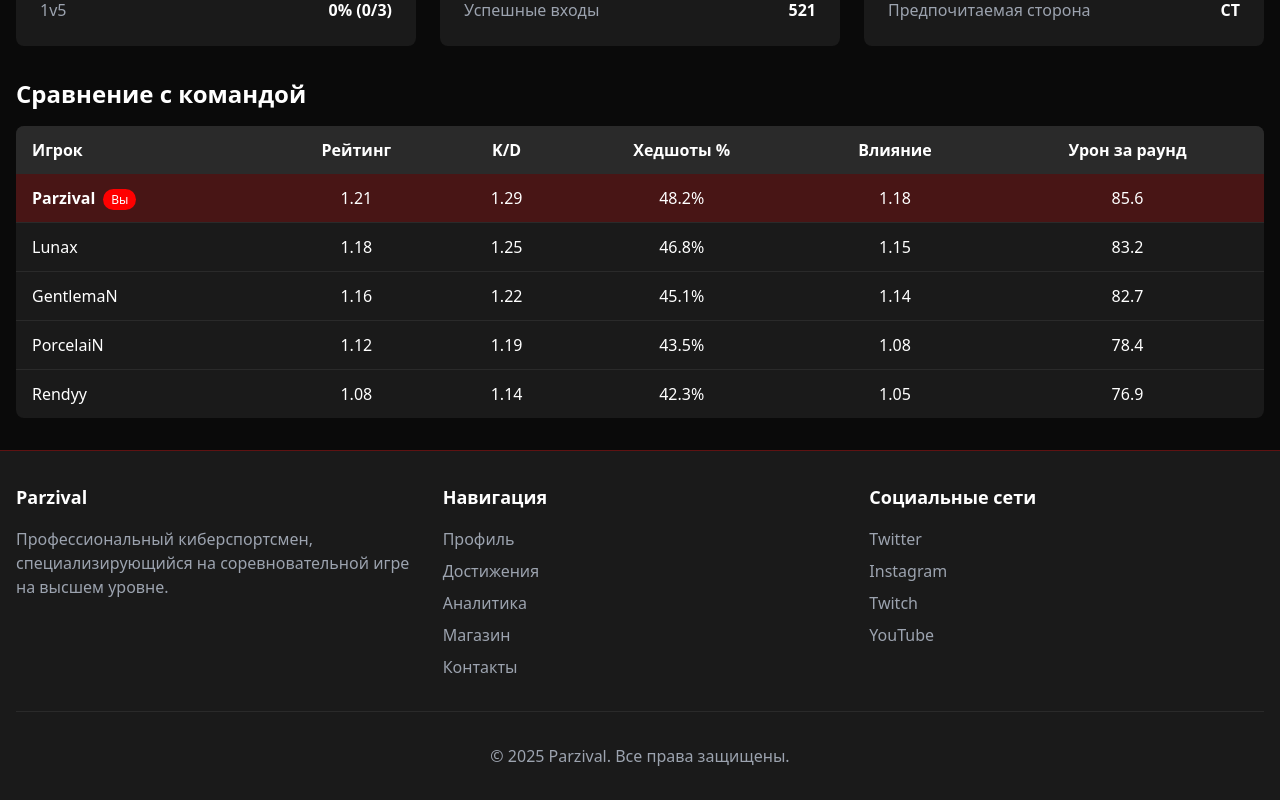
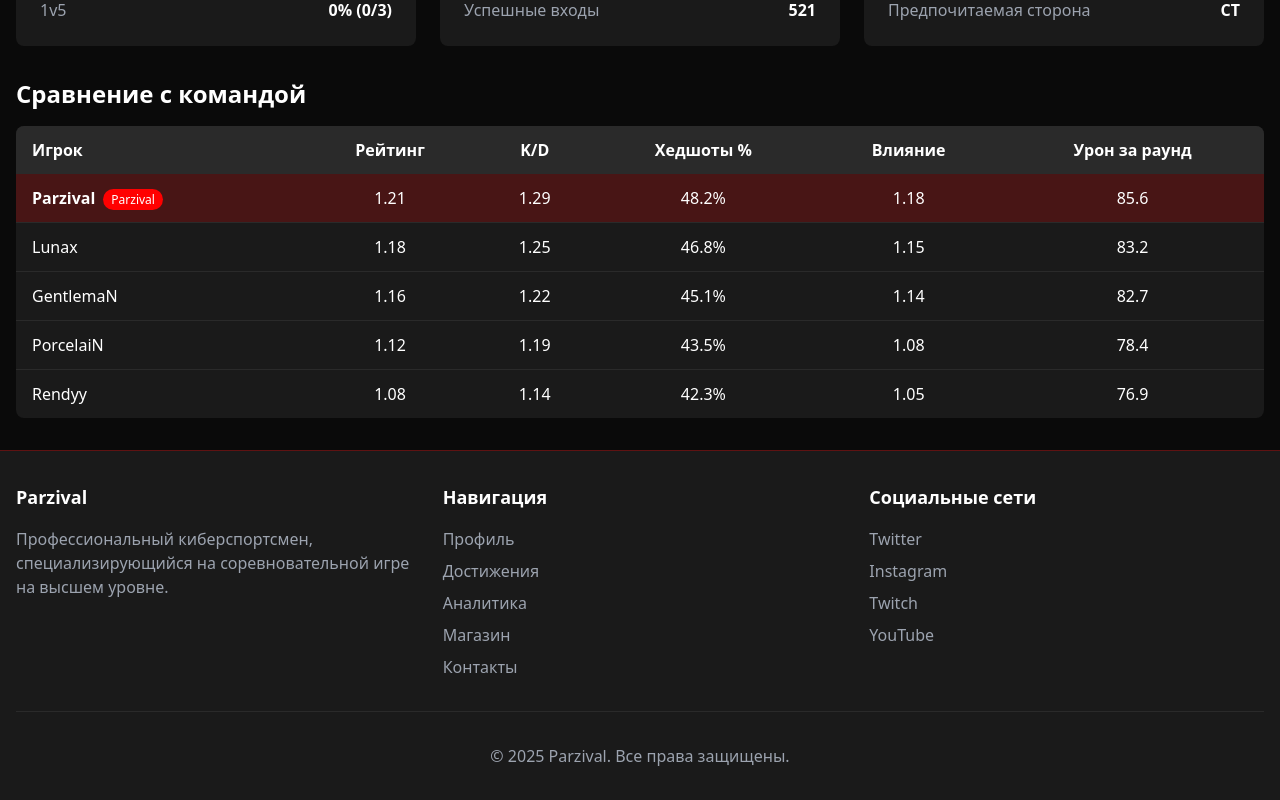
Before and after one commit to worklabfile/parzival, a React (Vite) app: page /analytics in a window 1280 px wide. Shown: the part 1489-2289 px from the top of the page. Built offline with nearby package versions, Linux system fonts and the light colour scheme.

Commit message:
parzival

```diff
--- a/src/pages/Analytics.tsx
+++ b/src/pages/Analytics.tsx
@@ -259,7 +259,7 @@ const Analytics = () => {
                     <tr className="border-b border-esports-gray bg-esports-red bg-opacity-20">
                       <td className="py-3 px-4">
                         <span className="font-bold text-white">Parzival</span>
-                        <span className="ml-2 px-2 py-0.5 bg-esports-red rounded-full text-xs text-white">Вы</span>
+                        <span className="ml-2 px-2 py-0.5 bg-esports-red rounded-full text-xs text-white">Parzival</span>
                       </td>
                       <td className="py-3 px-4 text-center text-white">1.21</td>
                       <td className="py-3 px-4 text-center text-white">1.29</td>
```
